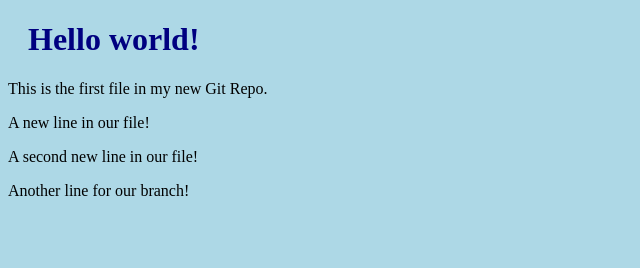
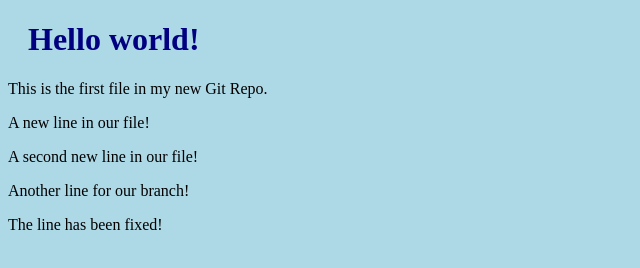
Before and after one commit to hesterwolf/hester.github.io, a plain HTML site: page index.html in a window 1280 px wide. Shown: the whole page, without its empty margins (0-640 px from the left). Drawn offline with Linux system fonts and the light colour scheme.

Commit message:
updated index.html with emergency-fix

```diff
--- a/index.html
+++ b/index.html
@@ -11,5 +11,6 @@
 <p>A new line in our file!</p>
 <p>A second new line in our file!</p>
 <p>Another line for our branch!</p>
+<p>The line has been fixed!</p>
 </body>
 </html>
```
